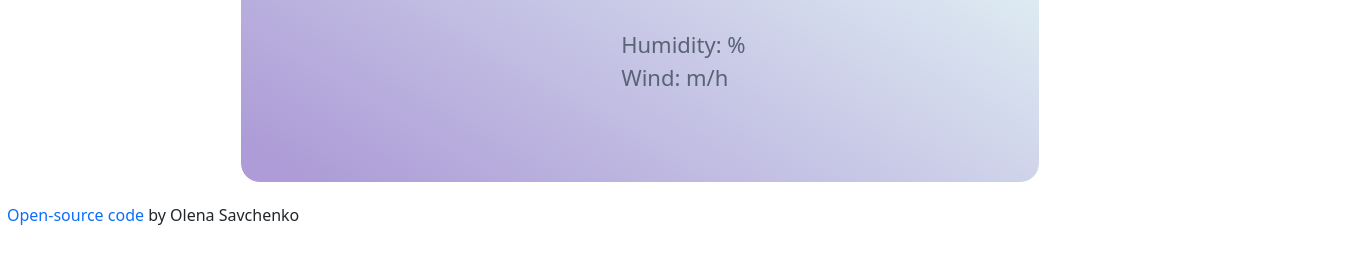
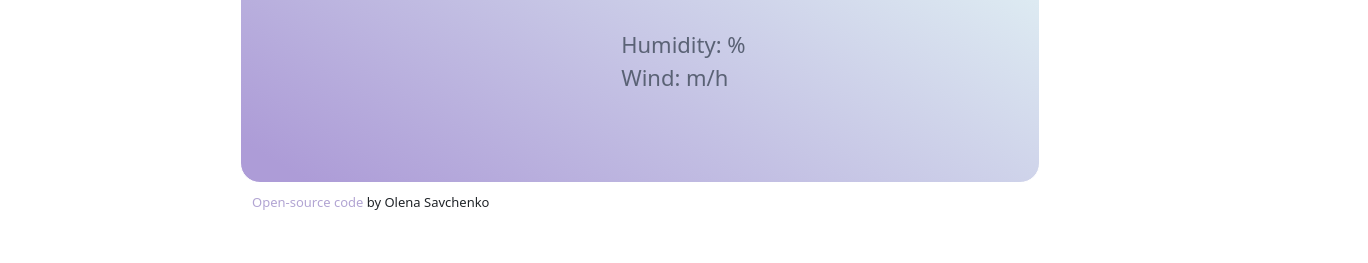
Before and after one commit to gitOlenaSavchenko/weatherApp, a plain HTML site: page index.html in a window 1280 px wide. Shown: the part 181-444 px from the top of the page, 1368 px wide, since content can reach past the window. Drawn offline with nearby package versions, Linux system fonts and the light colour scheme; no server answers; a web font is replaced by a local one.

Commit message:
source code caption position shifted

```diff
--- a/src/styles.css
+++ b/src/styles.css
@@ -30,6 +30,7 @@ button {
 }
 a {
   text-decoration: none;
+  color: #b2a5d3;
 }
 a:hover {
   text-decoration: none;
@@ -42,8 +43,9 @@ a:hover {
 
 p.gitlink {
   position: relative;
-  left: -75px;
-  margin-top: 20px;
+  left: 170px;
+  margin-top: 10px;
+  font-size: 13px;
 }
 .container {
   margin-top: 20px;
```
